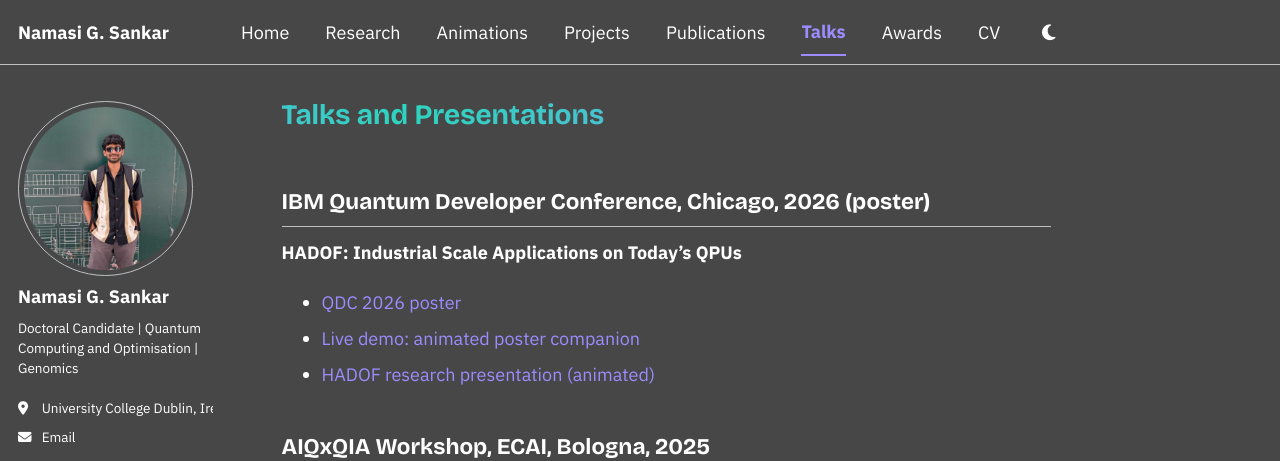
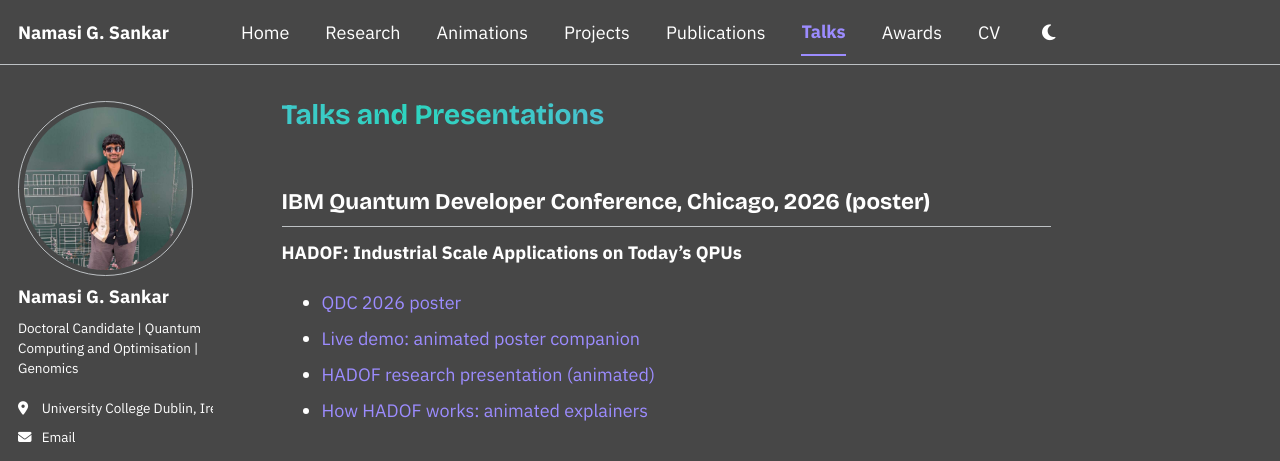
Before and after one commit to Namasi-PhD/Namasi-PhD.github.io, a Jekyll site: the page built from _pages/talks.md, in a window 1280 px wide and 1179 px high. Shown: the top 461 px of the window. Built offline with Jekyll 4.4.1, drawn with Linux system fonts in a browser that asks for light colours; some web fonts are replaced; a script bundle is joined from its source files by our own code; library files that are not in the unit come from our copies.

Commit message:
Add link to animated explainers for HADOF

```diff
--- a/_pages/talks.md
+++ b/_pages/talks.md
@@ -11,6 +11,7 @@ permalink: /talks/
 - [QDC 2026 poster](https://claude.ai/artifact/W5hKawr6TAMTava7DpGo9A)
 - [Live demo: animated poster companion](/qdc2026/)
 - [HADOF research presentation (animated)](/presentation/)
+- [How HADOF works: animated explainers](/explainers/)
 
 
 ## AIQxQIA Workshop, ECAI, Bologna, 2025
```
